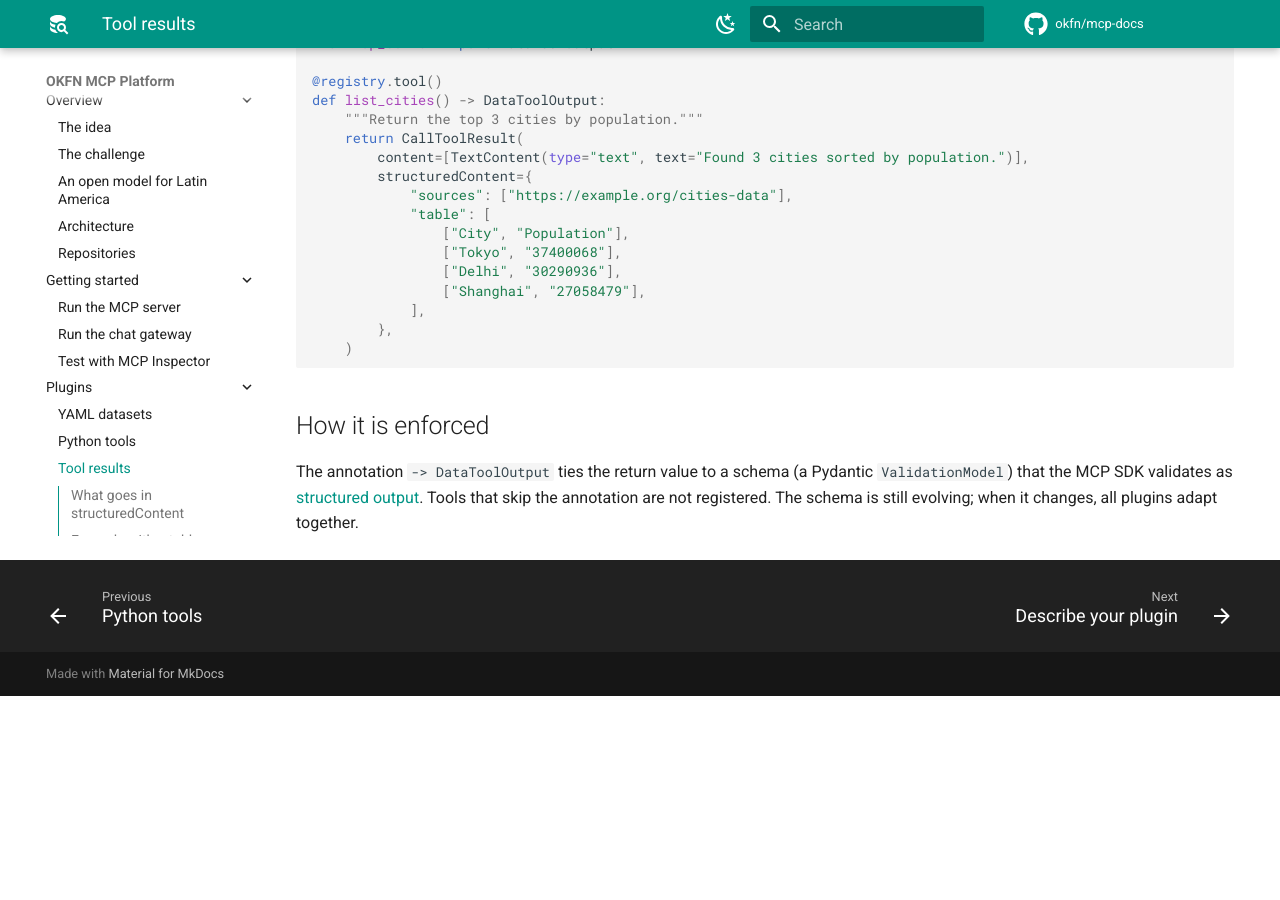
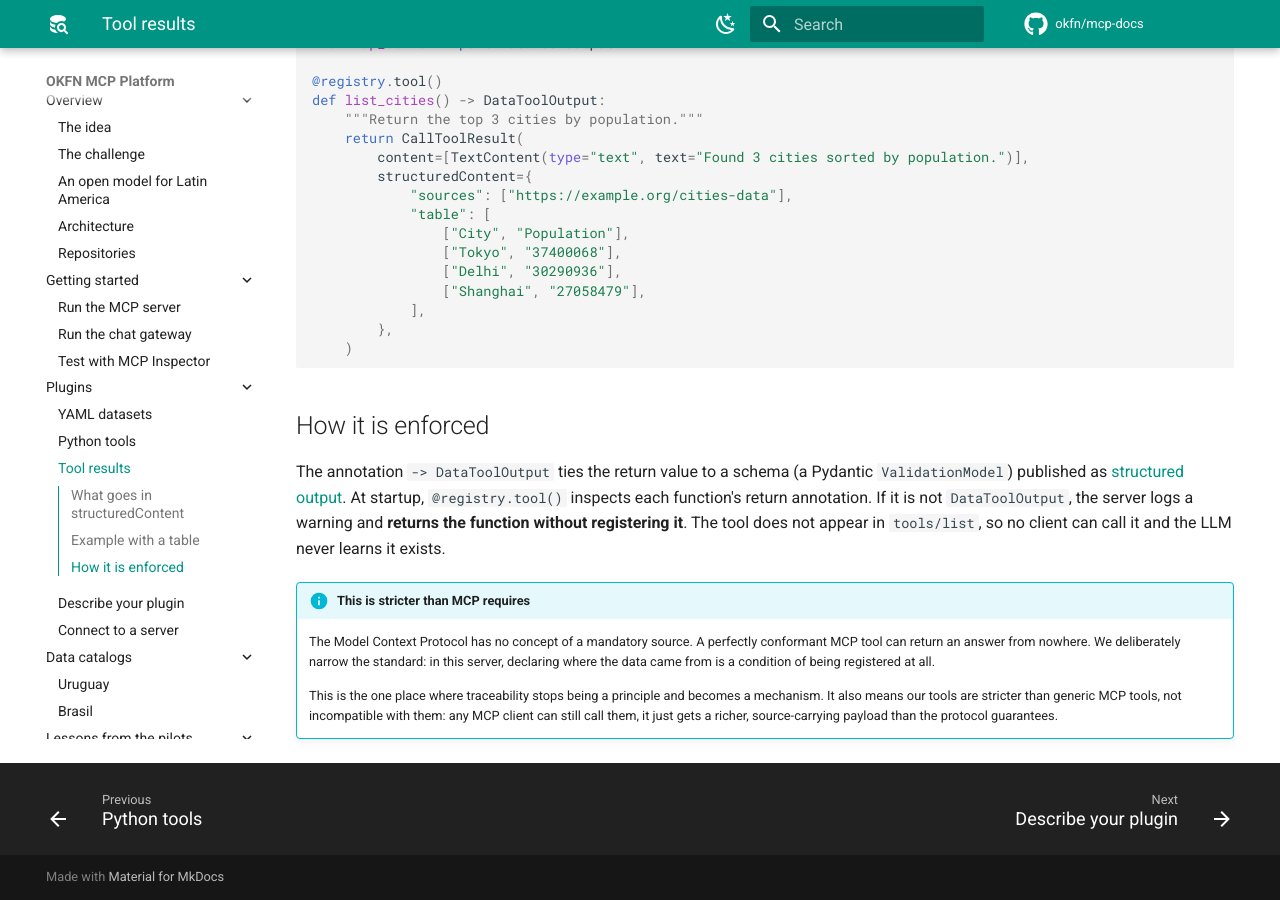
Before and after one commit to okfn/mcp-docs, an MkDocs documentation site: the page built from docs/plugins/tool-results.md, in a window 1280 px wide and 900 px high, scrolled down 888 px. Built offline with MkDocs 1.6.1 and Material for MkDocs 9.7.7, drawn with Linux system fonts in a browser that asks for light colours; comment, search, counter and statistics services are not loaded; before the commit the page ends 1584 px from its top, so only the background shows below that.

Commit message:
Clarify source enforcing

```diff
--- a/docs/plugins/tool-results.md
+++ b/docs/plugins/tool-results.md
@@ -55,7 +55,22 @@ def list_cities() -> DataToolOutput:
 ## How it is enforced
 
 The annotation `-> DataToolOutput` ties the return value to a schema
-(a Pydantic `ValidationModel`) that the MCP SDK validates as
+(a Pydantic `ValidationModel`) published as
 [structured output](https://github.com/modelcontextprotocol/python-sdk?tab=readme-ov-file#structured-output).
-Tools that skip the annotation are not registered. The schema is still
-evolving; when it changes, all plugins adapt together.
+At startup, `@registry.tool()` inspects each function's return
+annotation. If it is not `DataToolOutput`, the server logs a warning and
+**returns the function without registering it**. The tool does not
+appear in `tools/list`, so no client can call it and the LLM never
+learns it exists.
+
+!!! info "This is stricter than MCP requires"
+    The Model Context Protocol has no concept of a mandatory source. A
+    perfectly conformant MCP tool can return an answer from nowhere.
+    We deliberately narrow the standard: in this server, declaring where
+    the data came from is a condition of being registered at all.
+
+    This is the one place where traceability stops being a principle and
+    becomes a mechanism. It also means our tools are stricter than
+    generic MCP tools, not incompatible with them: any MCP client can
+    still call them, it just gets a richer, source-carrying payload
+    than the protocol guarantees.
```
Also changed, not shown: docs/overview/idea.md (+4 -2 lines).
